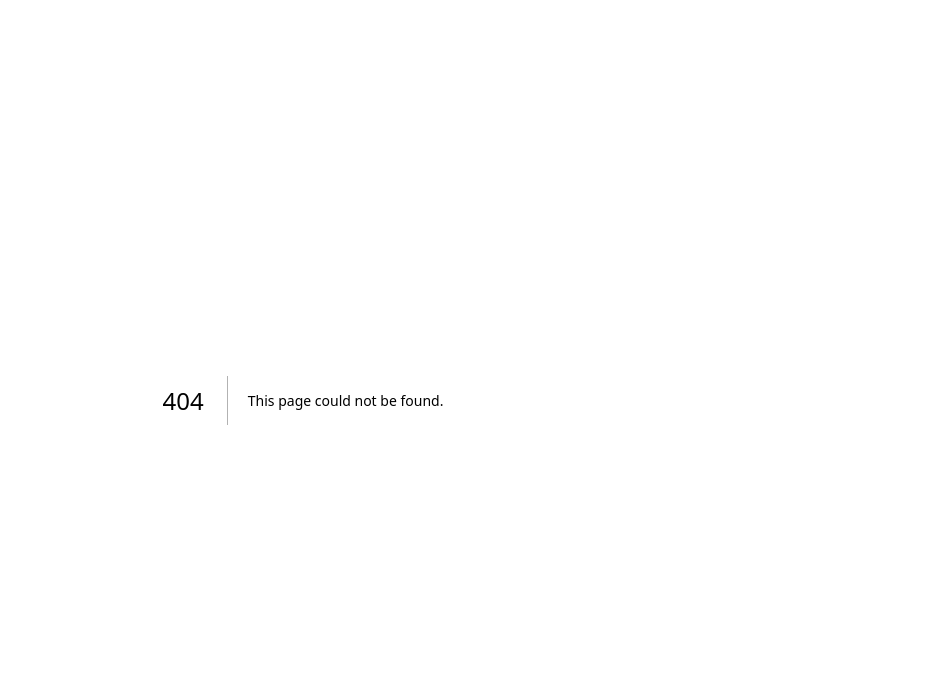
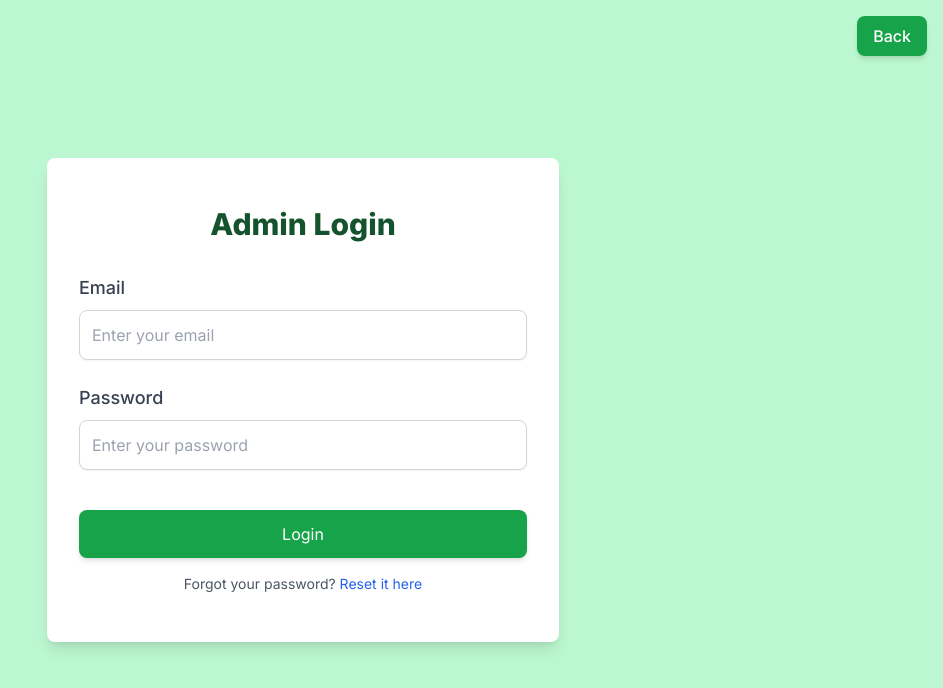
Before and after one commit to Jed0143/Student_Management, a Next.js app: page /admin_login in a window 1280 px wide. Before the commit this address had no page. Shown: the top 688 px of the page, without its empty margins (337-1280 px from the left). Built offline with nearby package versions, Linux system fonts and the light colour scheme.

Commit message:
Rename page.txs to page.tsx

```diff
--- /dev/null
+++ b/src/app/admin_login/page.tsx
@@ -0,0 +1,79 @@
+// pages/admin.js
+import React from 'react';
+
+const AdminLogin = () => {
+  return (
+    <div className="flex justify-center items-center min-h-screen  bg-green-200">
+      {/* Back Button */}
+      <a
+        href="/"
+        className="absolute top-4 right-4 px-4 py-2 bg-green-600 text-white font-medium rounded-lg shadow-md hover:bg-green-700 transition duration-300 ease-in-out"
+      >
+        Back
+      </a>
+
+      <div className="flex flex-col items-center w-full max-w-lg px-8 py-12 bg-white rounded-lg shadow-lg">
+        <h1 className="text-3xl font-extrabold text-green-900 mb-8 text-center">
+          Admin Login
+        </h1>
+
+        {/* Login Form */}
+        <form className="w-full space-y-6">
+          <div>
+            <label
+              htmlFor="email"
+              className="block text-lg font-medium text-gray-700"
+            >
+              Email
+            </label>
+            <input
+              type="email"
+              id="email"
+              name="email"
+              required
+              className="mt-2 p-3 w-full border border-gray-300 rounded-lg shadow-sm focus:outline-none focus:ring-2 focus:ring-blue-500"
+              placeholder="Enter your email"
+            />
+          </div>
+
+          <div>
+            <label
+              htmlFor="password"
+              className="block text-lg font-medium text-gray-700"
+            >
+              Password
+            </label>
+            <input
+              type="password"
+              id="password"
+              name="password"
+              required
+              className="mt-2 p-3 w-full border border-gray-300 rounded-lg shadow-sm focus:outline-none focus:ring-2 focus:ring-blue-500"
+              placeholder="Enter your password"
+            />
+          </div>
+        </form>
+
+        {/* Login Button */}
+        <a
+          href="/dashboard"
+          className="w-full py-3 px-6 mt-10 bg-green-600 text-white rounded-lg shadow-md hover:bg-green-700 transition duration-300 ease-in-out transform hover:scale-105 block text-center"
+        >
+          Login
+        </a>
+
+        {/* Reset Password */}
+        <div className="mt-4 text-center">
+          <p className="text-sm text-gray-600">
+            Forgot your password?{' '}
+            <a href="#" className="text-blue-600 hover:text-blue-700">
+              Reset it here
+            </a>
+          </p>
+        </div>
+      </div>
+    </div>
+  );
+};
+
+export default AdminLogin;
```
